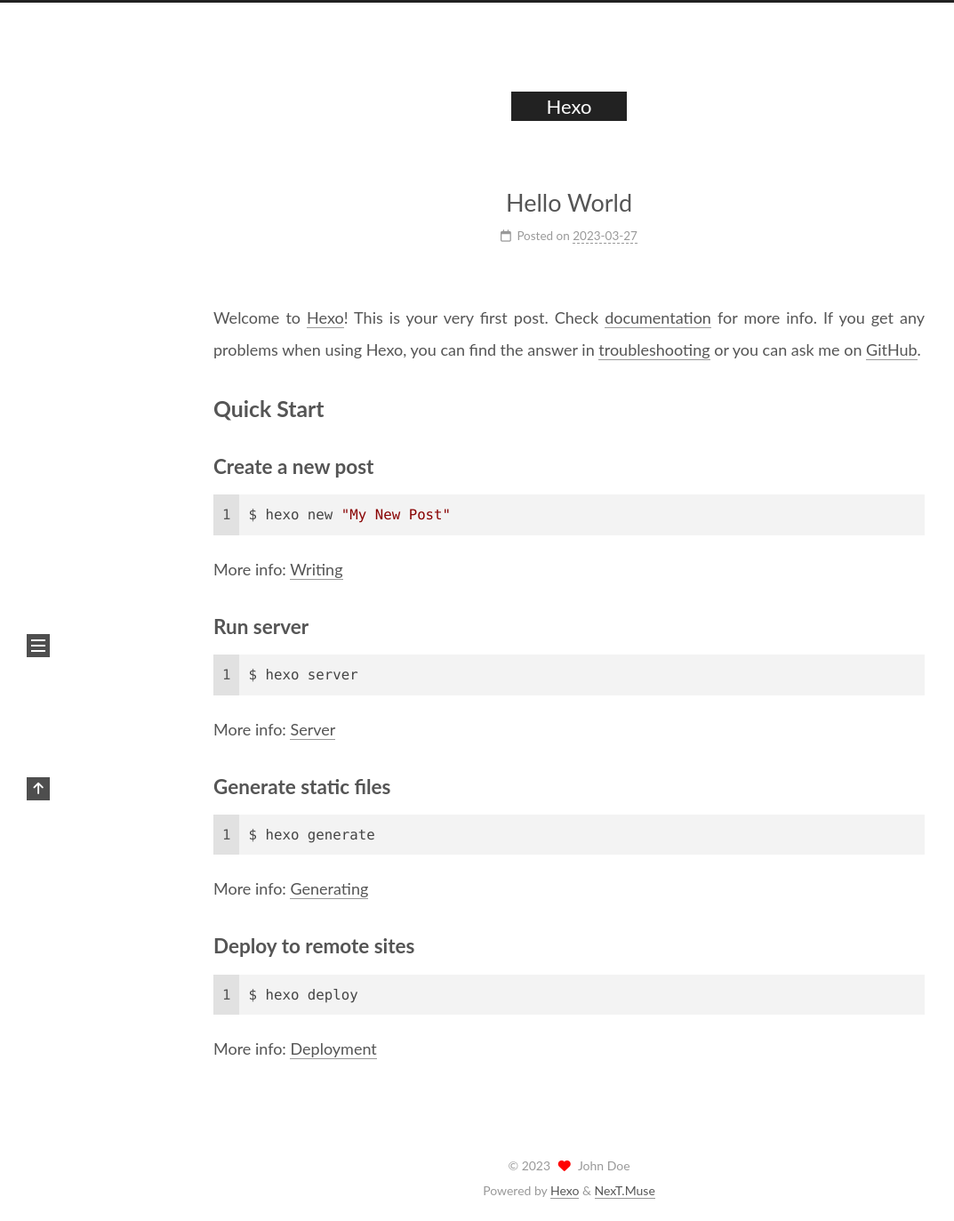
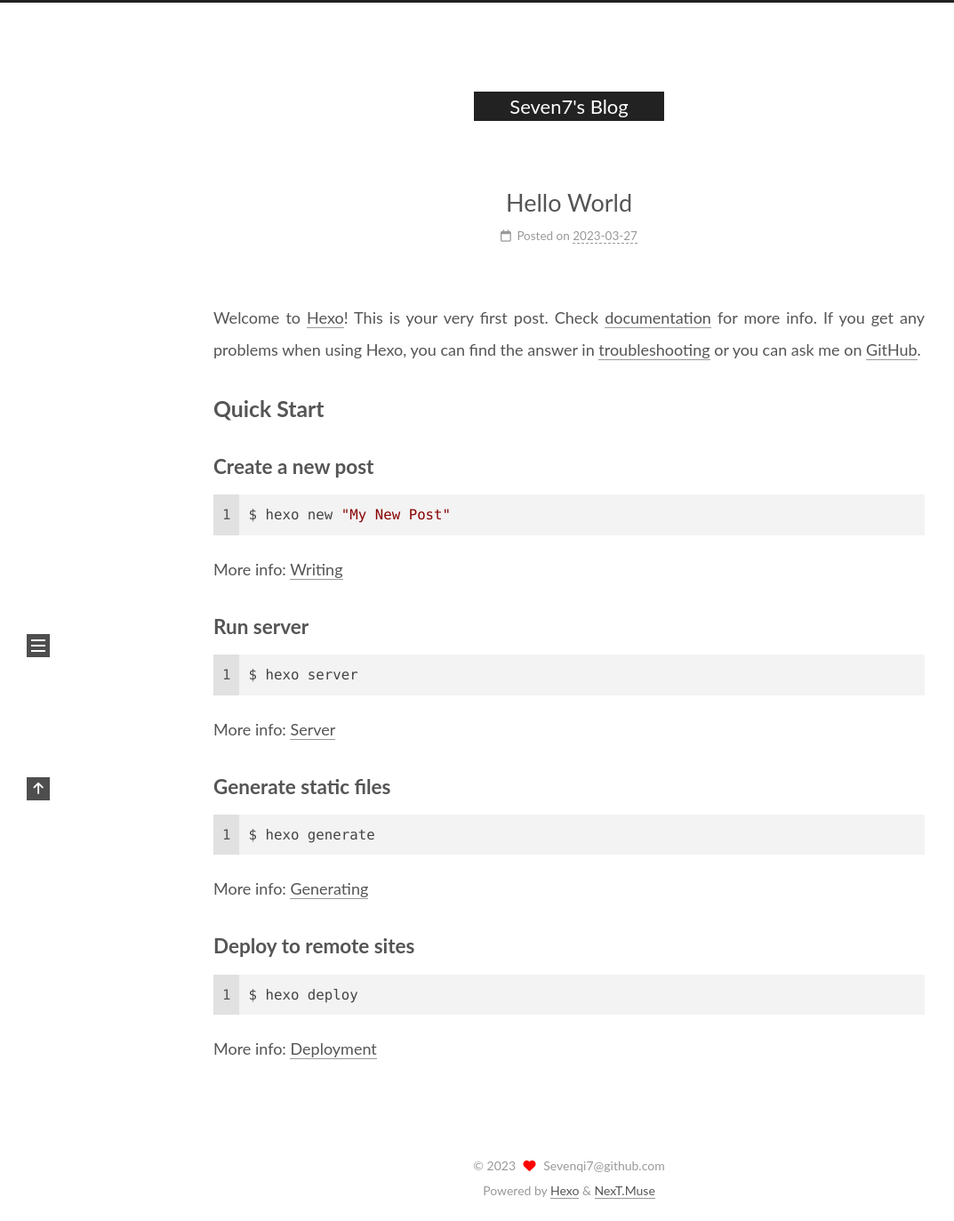
Before and after one commit to Sevenqi7/Sevenqi7.github.io, a plain HTML site: page index.html in a window 1280 px wide. Shown: the whole page at 89% size, without its empty margins (0-1073 px from the left). Drawn offline with nearby package versions, Linux system fonts and the light colour scheme.

Commit message:
Site updated: 2023-03-27 11:57:46

```diff
--- a/index.html
+++ b/index.html
@@ -20,11 +20,11 @@
 <script class="next-config" data-name="main" type="application/json">{"hostname":"example.com","root":"/","images":"/images","scheme":"Muse","darkmode":false,"version":"8.15.0","exturl":false,"sidebar":{"position":"left","display":"post","padding":18,"offset":12},"copycode":{"enable":false,"style":null},"bookmark":{"enable":false,"color":"#222","save":"auto"},"mediumzoom":false,"lazyload":false,"pangu":false,"comments":{"style":"tabs","active":null,"storage":true,"lazyload":false,"nav":null},"stickytabs":false,"motion":{"enable":true,"async":false,"transition":{"menu_item":"fadeInDown","post_block":"fadeIn","post_header":"fadeInDown","post_body":"fadeInDown","coll_header":"fadeInLeft","sidebar":"fadeInUp"}},"prism":false,"i18n":{"placeholder":"Searching...","empty":"We didn't find any results for the search: ${query}","hits_time":"${hits} results found in ${time} ms","hits":"${hits} results found"}}</script><script src="/js/config.js"></script>
 
     <meta property="og:type" content="website">
-<meta property="og:title" content="Hexo">
+<meta property="og:title" content="Seven7&#39;s Blog">
 <meta property="og:url" content="http://example.com/index.html">
-<meta property="og:site_name" content="Hexo">
+<meta property="og:site_name" content="Seven7&#39;s Blog">
 <meta property="og:locale" content="en_US">
-<meta property="article:author" content="John Doe">
+<meta property="article:author" content="Sevenqi7@github.com">
 <meta name="twitter:card" content="summary">
 
 
@@ -35,7 +35,7 @@
 <script class="next-config" data-name="page" type="application/json">{"sidebar":"","isHome":true,"isPost":false,"lang":"en","comments":"","permalink":"","path":"index.html","title":""}</script>
 
 <script class="next-config" data-name="calendar" type="application/json">""</script>
-<title>Hexo</title>
+<title>Seven7's Blog</title>
 
 
 
@@ -65,7 +65,7 @@
 
     <a href="/" class="brand" rel="start">
       <i class="logo-line"></i>
-      <h1 class="site-title">Hexo</h1>
+      <h1 class="site-title">Seven7's Blog</h1>
       <i class="logo-line"></i>
     </a>
   </div>
@@ -105,7 +105,7 @@
 
         <div class="site-overview-wrap sidebar-panel">
           <div class="site-author animated" itemprop="author" itemscope itemtype="http://schema.org/Person">
-  <p class="site-author-name" itemprop="name">John Doe</p>
+  <p class="site-author-name" itemprop="name">Sevenqi7@github.com</p>
   <div class="site-description" itemprop="description"></div>
 </div>
 <div class="site-state-wrap animated">
@@ -143,16 +143,16 @@
 
     <span hidden itemprop="author" itemscope itemtype="http://schema.org/Person">
       <meta itemprop="image" content="/images/avatar.gif">
-      <meta itemprop="name" content="John Doe">
+      <meta itemprop="name" content="Sevenqi7@github.com">
     </span>
 
     <span hidden itemprop="publisher" itemscope itemtype="http://schema.org/Organization">
-      <meta itemprop="name" content="Hexo">
+      <meta itemprop="name" content="Seven7's Blog">
       <meta itemprop="description" content="">
     </span>
 
     <span hidden itemprop="post" itemscope itemtype="http://schema.org/CreativeWork">
-      <meta itemprop="name" content="undefined | Hexo">
+      <meta itemprop="name" content="undefined | Seven7's Blog">
       <meta itemprop="description" content="">
     </span>
       <header class="post-header">
@@ -226,7 +226,7 @@
   <span class="with-love">
     <i class="fa fa-heart"></i>
   </span>
-  <span class="author" itemprop="copyrightHolder">John Doe</span>
+  <span class="author" itemprop="copyrightHolder">Sevenqi7@github.com</span>
 </div>
   <div class="powered-by">Powered by <a href="https://hexo.io/" rel="noopener" target="_blank">Hexo</a> & <a href="https://theme-next.js.org/muse/" rel="noopener" target="_blank">NexT.Muse</a>
   </div>
```
Also changed, not shown: 2023/03/27/hello-world/index.html (+9 -9 lines), archives/2023/03/index.html (+7 -7 lines), archives/2023/index.html (+7 -7 lines), archives/index.html (+7 -7 lines).
